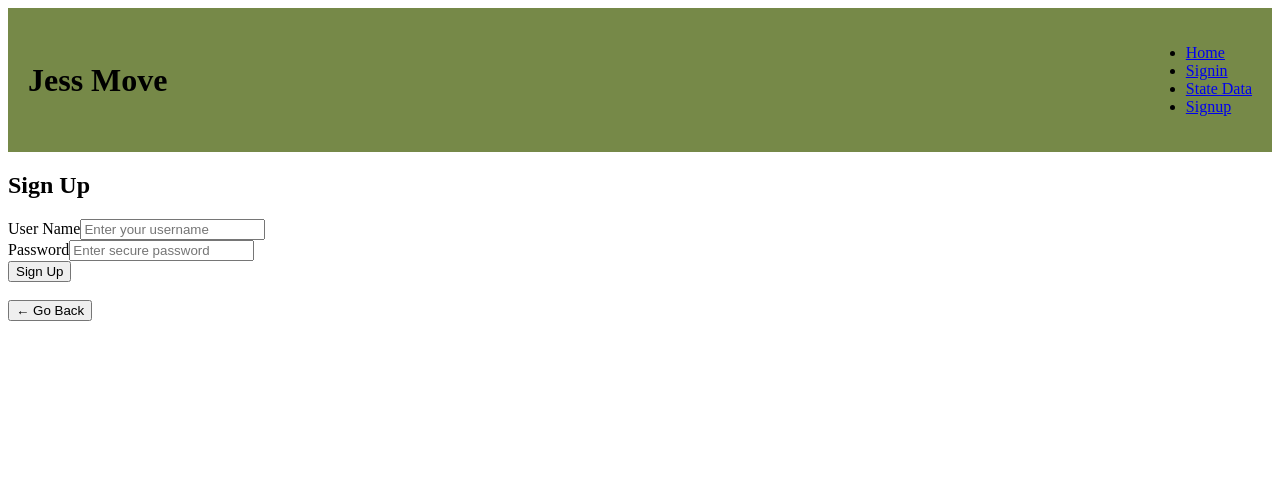
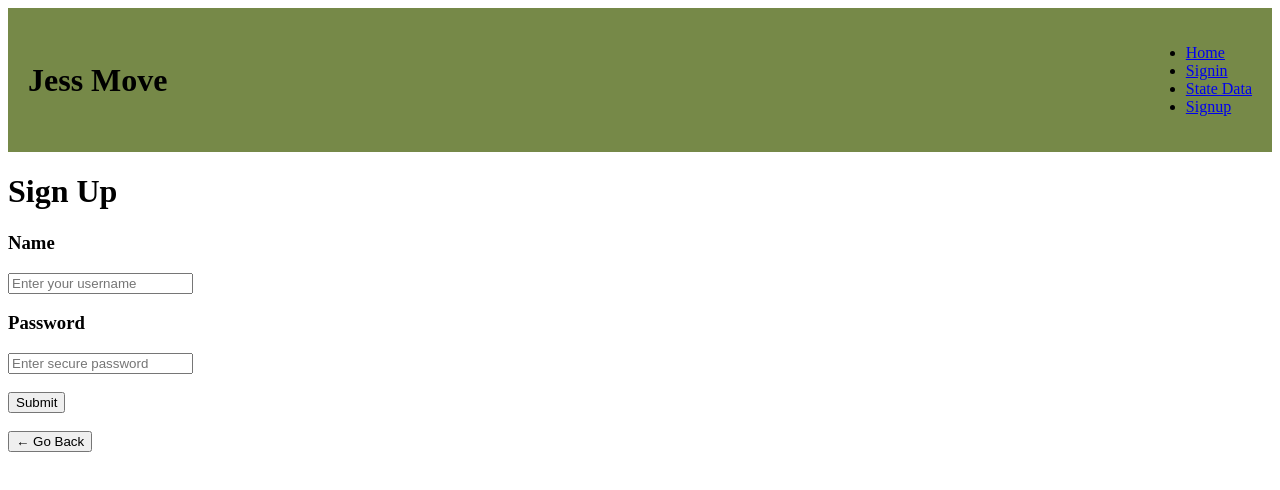
Before and after one commit to veryjohn1991/jess-move-app, a React (Vite) app in the folder client/: page /signup in a window 1280 px wide. Shown: the top 490 px of the page. Built offline with nearby package versions, Linux system fonts and the light colour scheme.

Commit message:
adding comments to signup.jsx and adjust page layout

```diff
--- a/client/src/pages/Signup.jsx
+++ b/client/src/pages/Signup.jsx
@@ -1,5 +1,4 @@
 import { useState } from "react";
-import { Link } from 'react-router-dom';
 import { useMutation } from '@apollo/client';
 import { ADD_USER } from '../utils/mutations';
 
@@ -13,9 +12,10 @@ import Auth from '../utils/auth';
                username: '',
                password: '',
             });
+
             const [addUser, {error, data}] = useMutation(ADD_USER);
 
-
+        //updating form state to reflect user input
 
             const handleChange = (event) => {
                const {name, value} = event.target;
@@ -25,7 +25,7 @@ import Auth from '../utils/auth';
                 [name]: value,
                });
             };
-
+        //preventing page refresh (default) on form submit
             const handleFormSubmit = async (event) => {
                event.preventDefault();
                console.log(formState);
@@ -36,56 +36,59 @@ import Auth from '../utils/auth';
                 });
 
                 Auth.signin(data.addUser.token);
-               } catch (err) {
-                //console.error(err);
+               } catch (e) {
+                console.error(e);
                }
 
             };
 
             return (
 
-             <div className="card-container">
-                <h2>Sign Up</h2>
-                 <div className="card-body">
-                    {data ? (
-                        <p> Success! You may now head{' '}
-                        <Link to="/">back to the homepage.</Link>
-                        </p>
-                    ) : (
                 <form onSubmit={handleFormSubmit}>
-                    <label className="user_name">User Name
+                   <div className="page-body">
+                    <h1 className="user_name">Sign Up</h1>
+                    <div className="form">
+                        <div className="user_input-div">
+                            <h3 className="form-tag">Name</h3>
                     <input
-                    className="form-input"
+
                     placeholder="Enter your username"
                     name="username"
                     type="text"
                     value={formState.name}
                     onChange={handleChange}
-                    /></label>
+                    />
                     <br></br>
-                    <label className="password">Password
+                    <h3 className="form-tag">Password</h3>
                     <input
-                    className="form-input"
                     placeholder="Enter secure password"
                     name="password"
                     type="password"
                     value={formState.password}
                     onChange={handleChange}
-                     /></label>
-
+                     />
+                  </div>
                   <br></br>
-                  <button type="submit">Sign Up</button>
-                </form>
-                    )}
-
+                  <button
+                   className="btn btn-primary"
+                   style={{cursor: 'pointer'}}
+                    type="submit"
+                    >
+                    Submit
+                    </button>
+                    <br></br>
                     {error && (
                         <div>
-                            <div className="error-text">{error.Message}</div>
+                            <p className="error-text">
+                                {error.Message}
+                            </p>
                         </div>
                     )}
                 </div>
-            </div>
+               </div>
+             </form>
+
             );
-        };
+    }
 
         export default Signup;
```
